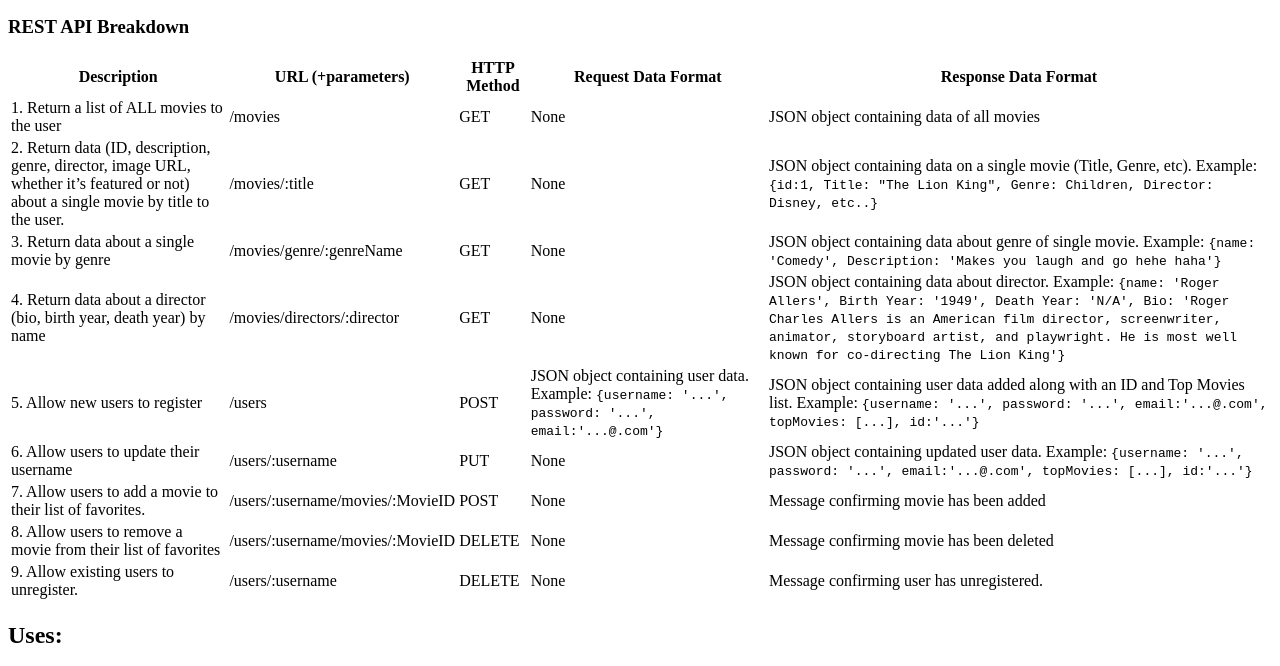
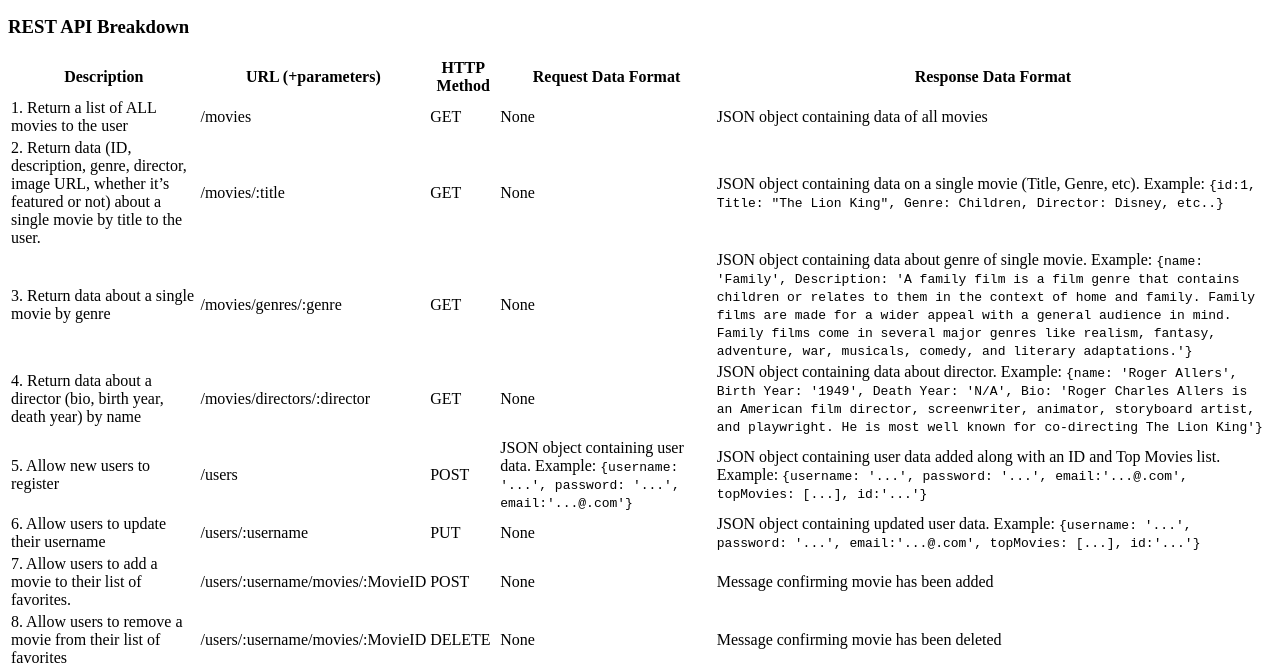
Before and after one commit to Shaikhnbake/movie_api, a website: page public/documentation.html in a window 1280 px wide. Shown: the part 119-785 px from the top of the page. Drawn offline with Linux system fonts and the light colour scheme.

Commit message:
Updated genre URL info

```diff
--- a/public/documentation.html
+++ b/public/documentation.html
@@ -57,14 +57,14 @@
           </tr>
           <tr>
             <td>3. Return data about a single movie by genre</td>
-            <td>/movies/genre/:genreName</td>
+            <td>/movies/genres/:genre</td>
             <td>GET</td>
             <td>None</td>
             <td>
               JSON object containing data about genre of single movie. Example:
               <code
-                >{name: 'Comedy', Description: 'Makes you laugh and go hehe
-                haha'}</code
+                >{name: 'Family',
+                Description: 'A family film is a film genre that contains children or relates to them in the context of home and family. Family films are made for a wider appeal with a general audience in mind. Family films come in several major genres like realism, fantasy, adventure, war, musicals, comedy, and literary adaptations.'}</code
               >
             </td>
           </tr>
```
